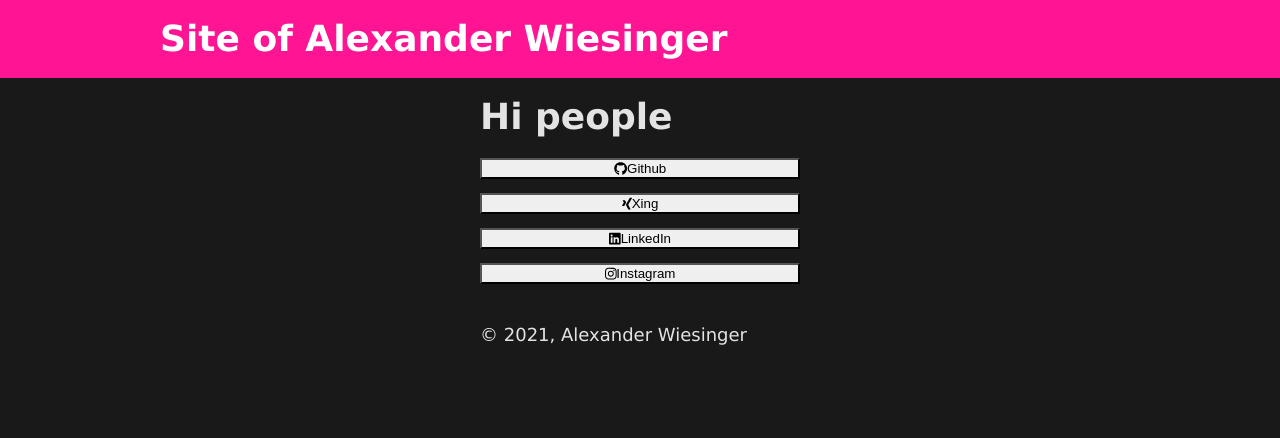
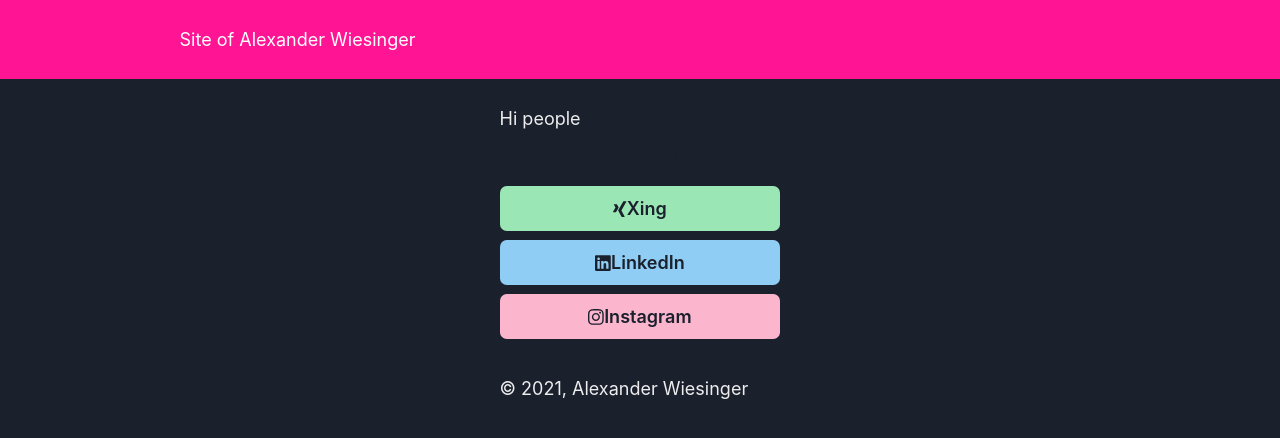
Before and after one commit to ttwiesal/alex-wiesinger, a Gatsby site: page / in a window 1280 px wide. Built offline with nearby package versions, Linux system fonts and the light colour scheme; Gatsby itself is replaced by a stand-in of ours.

Commit message:
use theme

```diff
--- /dev/null
+++ b/src/components/chakra.js
@@ -0,0 +1,21 @@
+import * as React from "react"
+
+import {
+  ChakraProvider,
+  cookieStorageManager,
+  localStorageManager,
+} from "@chakra-ui/react"
+import theme from "../theme"
+
+export function Chakra({ cookies, children }) {
+  const colorModeManager =
+    typeof cookies === "string"
+      ? cookieStorageManager(cookies)
+      : localStorageManager
+
+  return (
+    <ChakraProvider theme={theme} colorModeManager={colorModeManager}>
+      {children}
+    </ChakraProvider>
+  )
+}
--- a/src/components/layout.js
+++ b/src/components/layout.js
@@ -4,6 +4,7 @@
 
 import Header from "./header"
 import "./layout.scss"
+import { Chakra } from "./chakra"
 
 const Layout = ({ children }) => {
   const data = useStaticQuery(graphql`
@@ -18,6 +19,7 @@
 
   return (
     <>
+      <Chakra>
         <Header siteTitle={data.site.siteMetadata?.title || `Title`} />
         <div
           style={{
@@ -35,6 +37,7 @@
             © {new Date().getFullYear()}, Alexander Wiesinger
           </footer>
         </div>
+      </Chakra>
     </>
   )
 }
```
Lines whose indentation alone changed are shown as unchanged.
